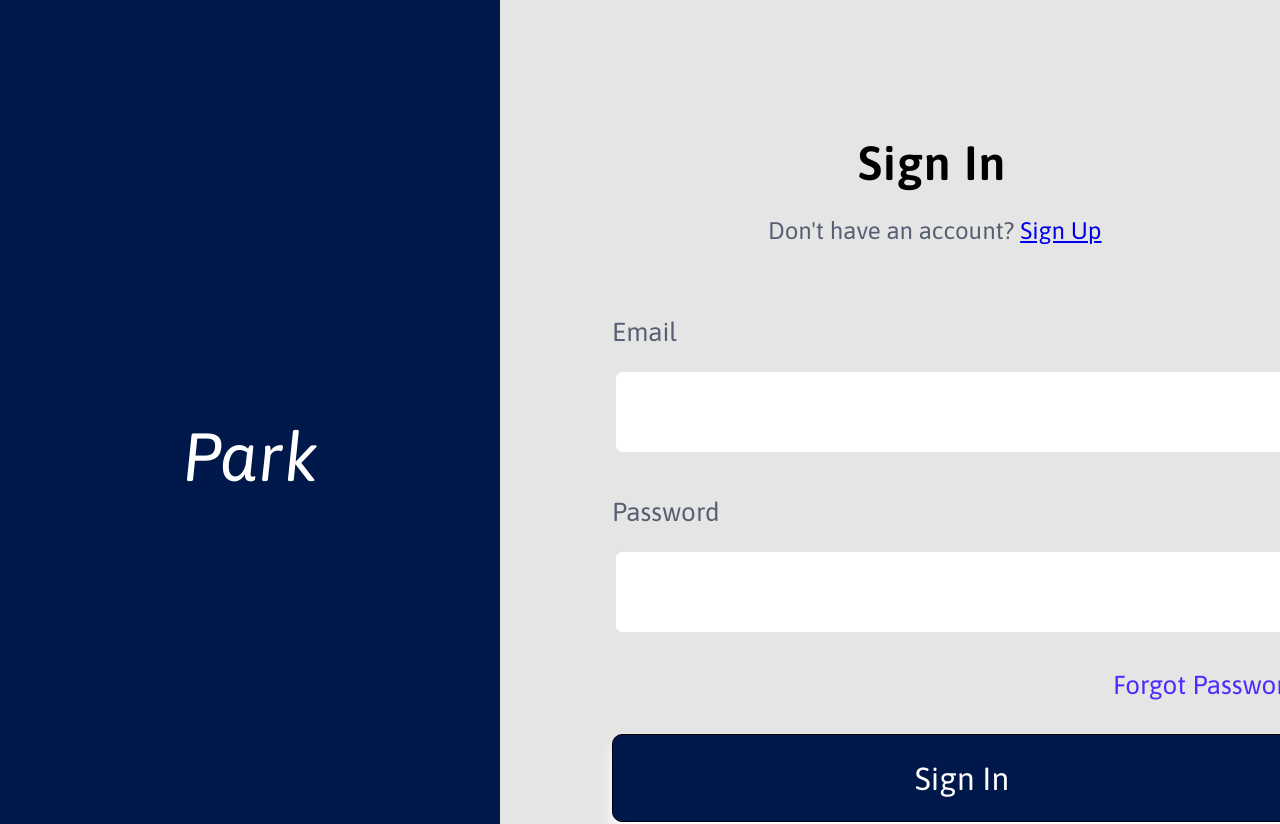
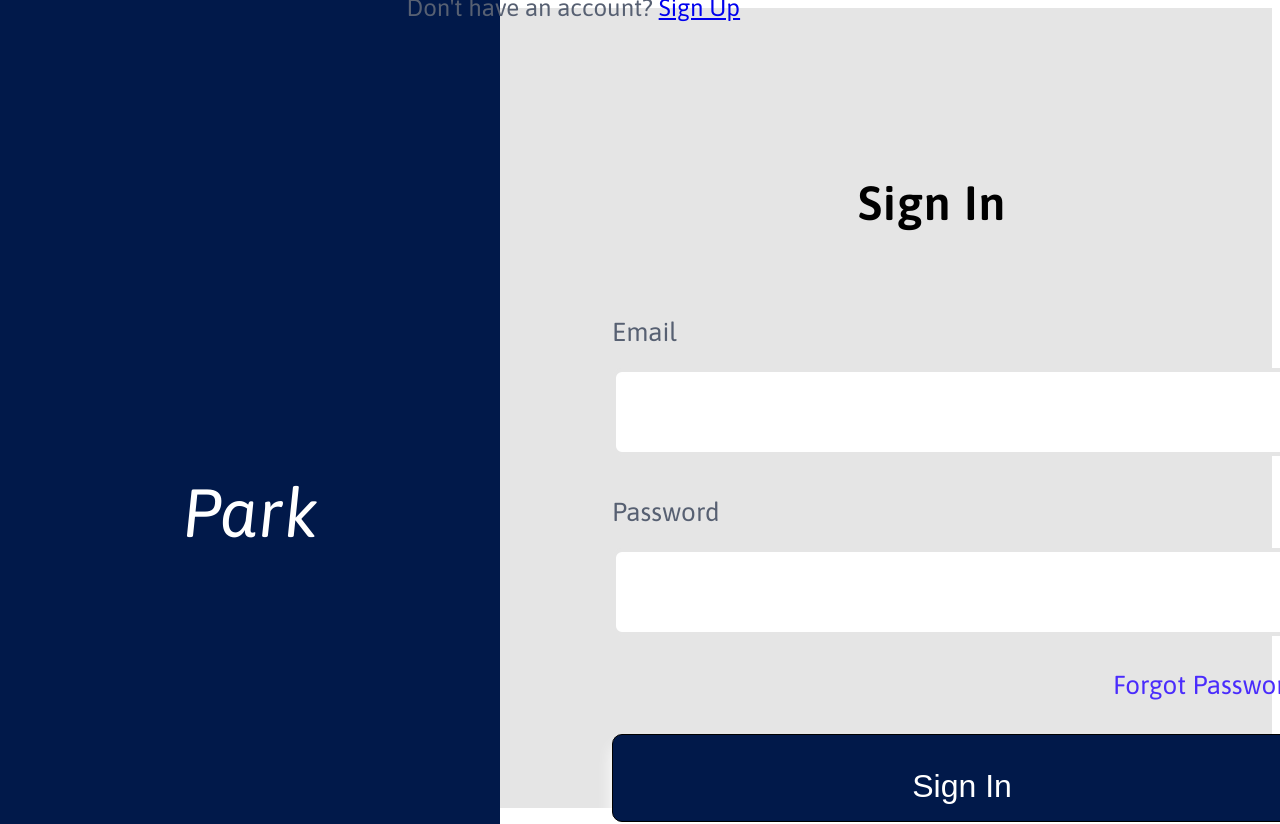
Before and after one commit to Amotul-raheem/park-ui, a React (Create React App) app: page / in a window 1280 px wide. Shown: the top 824 px of the page. Built offline with nearby package versions, Linux system fonts and the light colour scheme.

Commit message:
styles has issues

```diff
--- a/src/components/SignIn.css
+++ b/src/components/SignIn.css
@@ -1,18 +1,13 @@
-*{
+
+.container{
+    align-items: center;
+    min-height: 100vh;
+    background-color: #E5E5E5;
     margin: 0;
     padding: 0;
     box-sizing: border-box;
     font-family: 'Asap', sans-serif;
     font-style: normal;
-
-}
-body{
-    position: relative;
-    display: flex;
-    align-items: center;
-    justify-content: center;
-    min-height: 100vh;
-    background-color: #E5E5E5;
 }
 
 .form-content-left{
@@ -53,7 +48,7 @@ body{
     justify-content: center;
     width: 50%;
     align-items: center;
-    padding: 0 10px;
+    padding-left: 250px;
     background-color: #E5E5E5;
 
 }
@@ -71,13 +66,10 @@ body{
     letter-spacing: 0.02em;
     color: #000000;
 }
-.form-input-signup{
+h5{
     position: absolute;
     width: 335px;
     height: 28px;
-    left: 768px;
-    top: 217px;
-
     font-style: normal;
     font-weight: normal;
     font-size: 24px;
--- a/src/components/SignIn.js
+++ b/src/components/SignIn.js
@@ -2,63 +2,66 @@ import React, {useState} from "react";
 import "./SignIn.css"
 
 function SignIn() {
-    const [values,setValues] = useState({
+    const [values, setValues] = useState({
         email: "",
-        password:""
+        password: ""
     })
-    function handleChange (e) {
+
+    function handleChange(e) {
         const {name, value} = e.target
         setValues({
             ...values,
-            [name]:value
+            [name]: value
         })
     }
 
-    function handleSubmit (e) {
+    function handleSubmit(e) {
         e.preventDefault()
     }
+
     return (
         <div className="container">
             <div className="form-content-left">
                 <h2 className="park-logo">Park</h2>
             </div>
-            <form className= "form">
+            <div className="form">
                 <h2 className="sign-in">Sign In</h2>
-                <span className="form-input-signup">Don't have an account? <a href="#">Sign Up</a> </span>
-                <div className= "form-inputs">
+                <form>
+                <div className="form-inputs">
                     <label
                         htmlFor="email"
                         className="form-label-email">
                         Email
                     </label>
                     <input
-                        type= "email"
+                        type="email"
                         name="email"
                         className="form-input-email"
                         value={values.email}
-                        onChange={handleChange}
-                    />
+                        onChange={handleChange}/>
                 </div>
-                <div className= "form-inputs">
+                <div className="form-inputs">
                     <label
                         htmlFor="password"
                         className="form-label-password">
                         Password
                     </label>
                     <input
-                        type= "password"
+                        type="password"
                         name="password"
                         className="form-input-password"
                         value={values.password}
                         onChange={handleChange}
-                        size= "50"
+                        size="50"
                     />
                 </div>
                 <span className="form-input-forgot"><a>Forgot Password?</a></span>
-                <button className= "form-input-btn" type= "submit" onClick={handleSubmit}>
+                <button className="form-input-btn" type="submit" onClick={handleSubmit}>
                     <p className="btn-sign-in">Sign In</p>
                 </button>
                 </form>
+                <h5>Don't have an account? <a href="#">Sign Up</a> </h5>
+            </div>
         </div>
     )
 }
```
Also changed, not shown: src/components/Form.js (deleted). Lines whose indentation alone changed are shown as unchanged.
